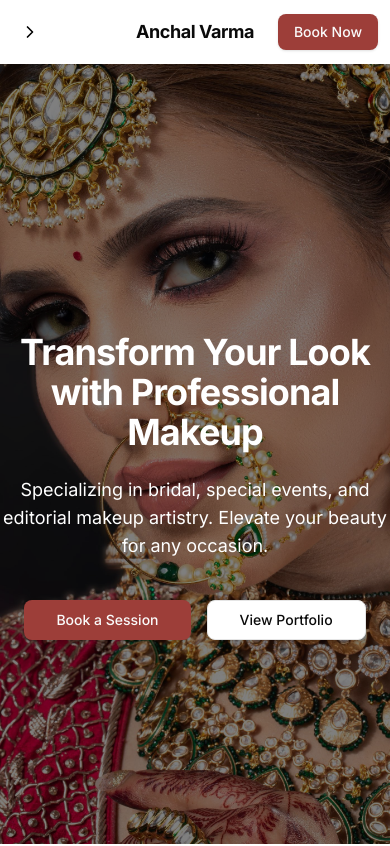
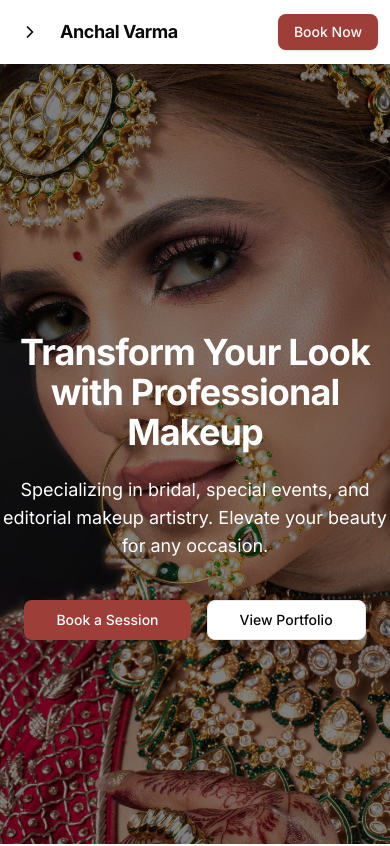
Before and after one commit to Ormon-huehuehue/anchalvarma, a Next.js app: page / in a window 390 px wide. Shown: the top 846 px of the page. Built offline with nearby package versions, Linux system fonts and the light colour scheme.

Commit message:
header reset

```diff
--- a/src/components/header.tsx
+++ b/src/components/header.tsx
@@ -52,7 +52,7 @@ const Header = () => {
         <Link
           href="/"
           className="text-lg font-bold tracking-tight hover:text-muted-foreground transition-colors duration-200
-          mx-auto md:mx-0 absolute left-1/2 -translate-x-1/2 md:static md:translate-x-0"
+          mx-auto md:mx-0 absolute ml-10  md:static md:translate-x-0"
         >
           Anchal Varma
         </Link>
```
